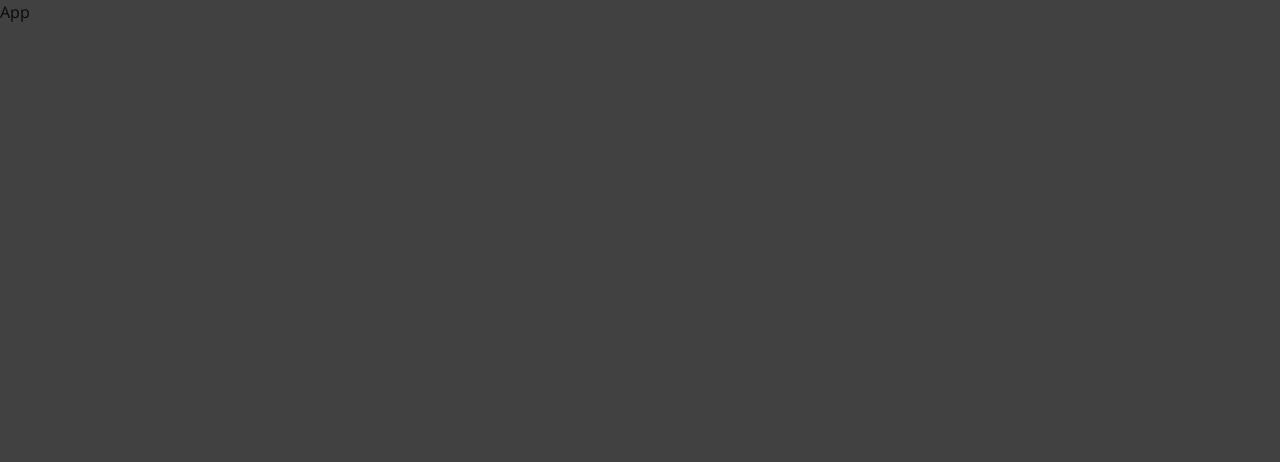
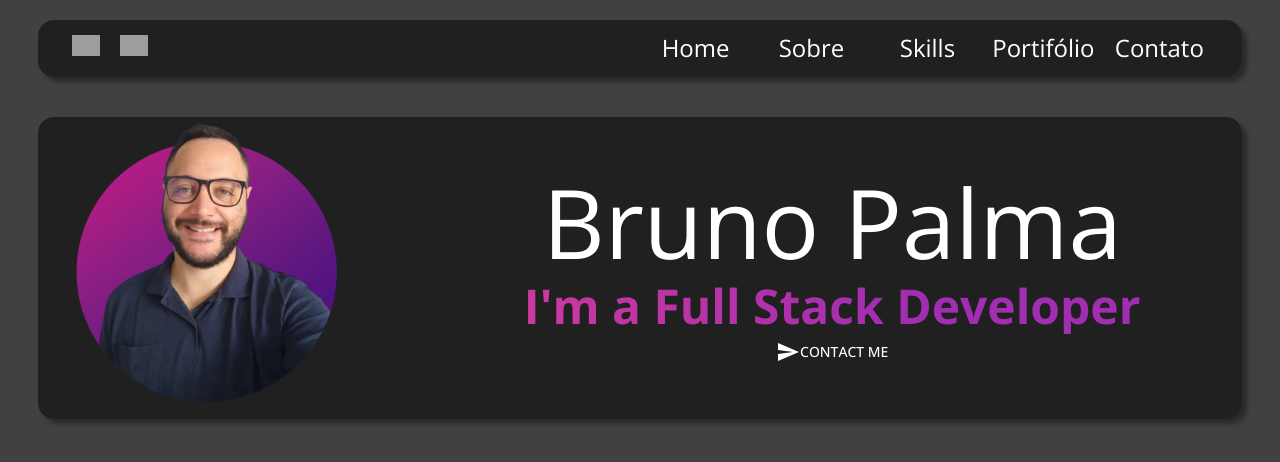
Before and after one commit to brnpalma/my-portfolio, a React (Vite) app: page / in a window 1280 px wide. Shown: the top 462 px of the page. Built offline with nearby package versions, Linux system fonts and the light colour scheme; grey boxes are pictures that could not be loaded; a web font is replaced by a local one.

Commit message:
Feat: new elements sections

```diff
--- a/src/App.tsx
+++ b/src/App.tsx
@@ -1,7 +1,9 @@
+import Home from "./pages/Home/Home"
+
 const App = () => {
   return (
     <>
-    App
+    <Home/>
     </>
   )
 }
--- /dev/null
+++ b/src/pages/Home/Home.tsx
@@ -0,0 +1,13 @@
+import Hero from "./sections/Hero/Hero"
+import Nav from "./sections/Nav/Nav"
+
+const Home = () => {
+    return (
+      <>
+      <Nav/>
+      <Hero/>
+      </>
+    )
+  }
+
+  export default Home
--- /dev/null
+++ b/src/pages/Home/sections/Hero/Hero.tsx
@@ -0,0 +1,51 @@
+import { Button, Container, Grid2, Typography } from "@mui/material";
+import Avatar from "../../../../assets/images/avatar4.png";
+import SendIcon from "@mui/icons-material/Send";
+import { StyledHero, StyledImageAvatar } from "../../../../constants/constants";
+import { textGradientStyle } from "../../../../theme";
+
+const Hero = () => {
+  //   let CargoEng = "I'm a Full Stack Developer"
+  //   let CargoPtbr = "Desenvolvedor Full Stack"
+
+  return (
+    <>
+      <StyledHero>
+        <Container maxWidth="lg">
+          <Grid2 container spacing={1} alignItems="center">
+            <Grid2
+              size={{ xs: 12, md: 4 }}
+              sx={{
+                textAlign: { xs: "center", md: "left" },
+              }}
+            >
+              <StyledImageAvatar src={Avatar}></StyledImageAvatar>
+            </Grid2>
+            <Grid2 size={{ xs: 12, md: 8 }} textAlign="center">
+              <Typography color="primary" variant="h1">
+                Bruno Palma
+              </Typography>
+              <Typography
+                color="secondary"
+                variant="h3"
+                fontWeight={700}
+                sx={textGradientStyle}
+              >
+                I'm a Full Stack Developer
+              </Typography>
+              <Grid2 container display="flex" justifyContent="center">
+                <Grid2 size={12} display="flex" justifyContent="center">
+                  <Button>
+                    <SendIcon /> Contact Me
+                  </Button>
+                </Grid2>
+              </Grid2>
+            </Grid2>
+          </Grid2>
+        </Container>
+      </StyledHero>
+    </>
+  );
+};
+
+export default Hero;
--- /dev/null
+++ b/src/pages/Home/sections/Nav/Nav.tsx
@@ -0,0 +1,51 @@
+import { Container, Grid2, Typography } from "@mui/material";
+import Brazil from "../../../../assets/images/brazil.png";
+import Eua from "../../../../assets/images/eua.png";
+import { StyledHeroNav } from "../../../../constants/constants";
+import { StyledImageLanguage } from "../../../../constants/constants";
+
+const Nav = () => {
+  return (
+    <>
+      <StyledHeroNav>
+        <Container maxWidth="lg">
+          <Grid2 container spacing={5}>
+            <Grid2 size={{ xs: 12, md: 6 }}>
+              <StyledImageLanguage src={Brazil}></StyledImageLanguage>
+              <StyledImageLanguage src={Eua}></StyledImageLanguage>
+            </Grid2>
+            <Grid2 container display="flex" justifyContent="center" alignItems="center">
+              <Grid2 size={{ md: 2.4 }} display="flex" justifyContent="center">
+                <Typography color="primary" variant="h5" textAlign="center">
+                  Home
+                </Typography>
+              </Grid2>
+              <Grid2 size={{ md: 2.4 }} display="flex" justifyContent="center">
+                <Typography color="primary" variant="h5" textAlign="center">
+                  Sobre
+                </Typography>
+              </Grid2>
+              <Grid2 size={{ md: 2.4 }} display="flex" justifyContent="center">
+                <Typography color="primary" variant="h5" textAlign="center">
+                  Skills
+                </Typography>
+              </Grid2>
+              <Grid2 size={{ md: 2.4 }} display="flex" justifyContent="center">
+                <Typography color="primary" variant="h5" textAlign="center">
+                  Portifólio
+                </Typography>
+              </Grid2>
+              <Grid2 size={{ md: 2.4 }} display="flex" justifyContent="center">
+                <Typography color="primary" variant="h5" textAlign="center">
+                  Contato
+                </Typography>
+              </Grid2>
+            </Grid2>
+          </Grid2>
+        </Container>
+      </StyledHeroNav>
+    </>
+  );
+};
+
+export default Nav;
```
